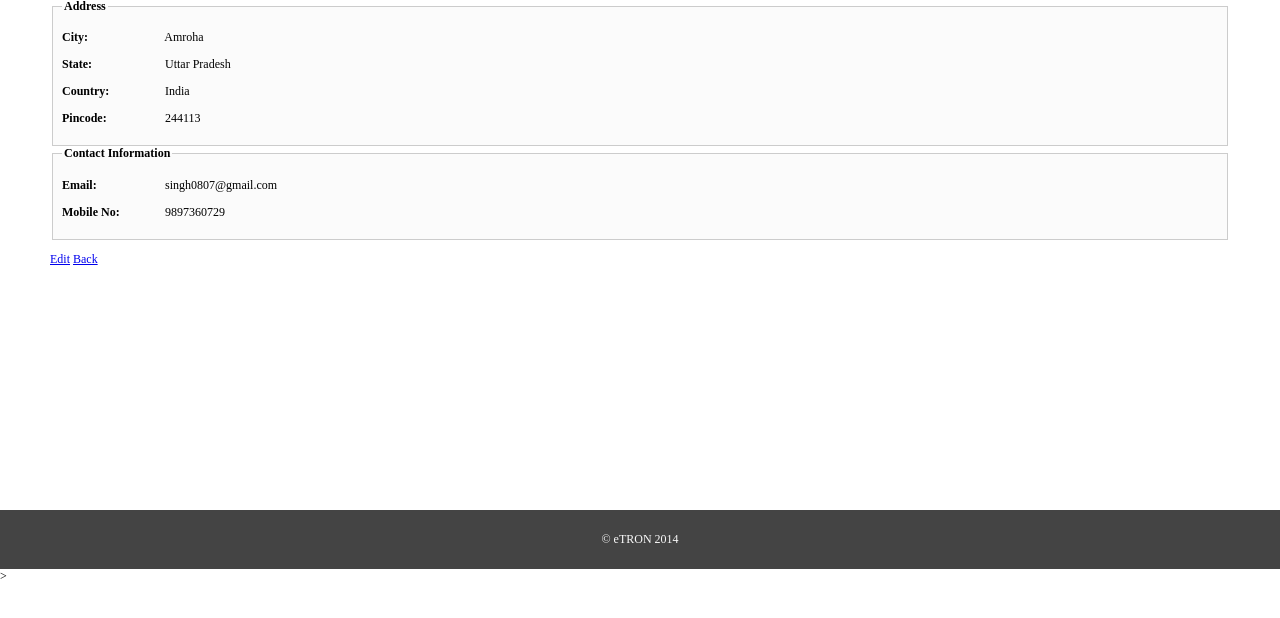
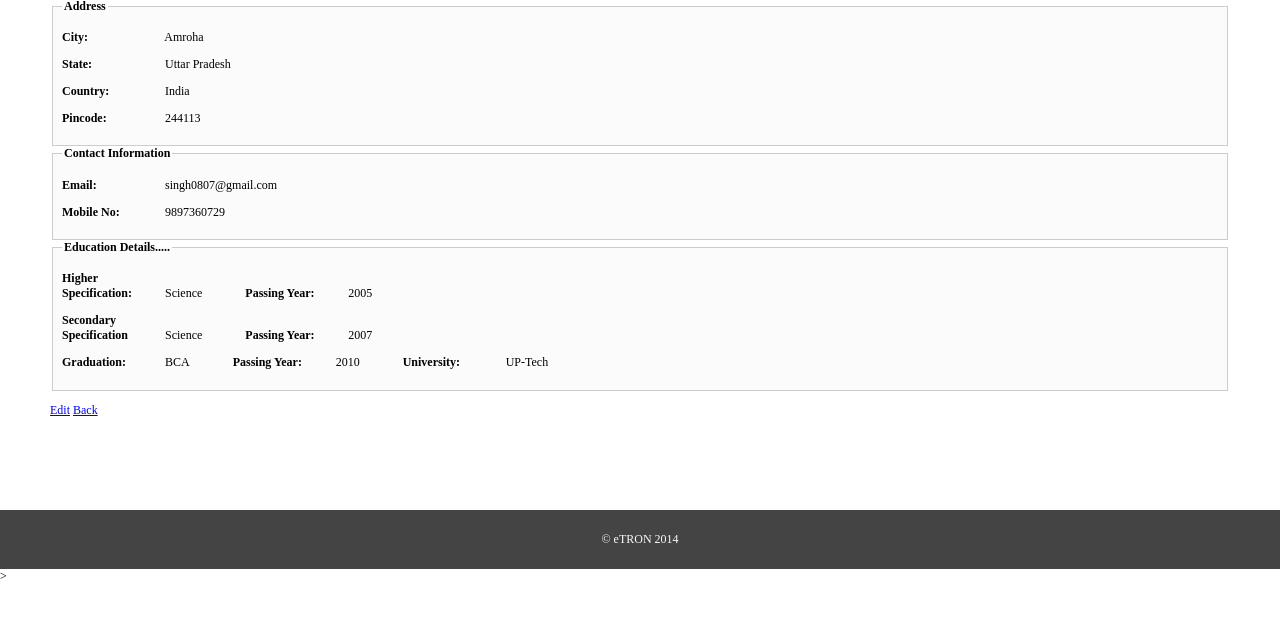
Before and after one commit to jeet15/django-projects, a Django app: page /view-employer/24 in a window 1280 px wide. Shown: the part 145-763 px from the top of the page. Run offline with Django 3.2, Linux system fonts and the light colour scheme; data comes from the database, SQL or seed files in the repository; both versions use the stored data as it was after the commit; parts of the project's set-up code (start-up, migrations or seed data) failed here and were passed over.

Commit message:
assignment

```diff
--- a/office/employment/templates/employment/view.html
+++ b/office/employment/templates/employment/view.html
@@ -46,6 +46,36 @@
 		</p>
 		</fieldset>
 
+		<fieldset>
+			<legend>Education Details.....</legend>
+			<p>
+				<label class="label">Higher Specification:</label>
+				<label class="info" style="margin-right:40px;">{{edu.higher_specification}}</label>
+
+
+				<label class="label">Passing Year:</label>
+				<label class="info">{{edu.higher_year}}</label>
+			</p>
+			<p>
+				<label class="label">Secondary Specification</label>
+				<label class="info" style="margin-right:40px;">{{edu.secondary_specification}}</label>
+
+				<label class="label">Passing Year:</label>
+				<label class="info" >{{edu.secondary_year}}</label>
+			</p>
+			<p>
+				<label class="label">Graduation:</label>
+				<label class="info" style="margin-right:40px;">{{edu.graduation}}</label>
+				<label class="label">Passing Year:</label>
+				<label class="info" style="margin-right:40px;">{{edu.year}}</label>
+				<label class="label">University:</label>
+				<label class="info">{{edu.university}}</label>
+			</p>
+
+
+
+		</fieldset>
+
 		<p>
 			<a href="{% url 'edit-employer' emp.id %}">Edit</a>
 			<a href="{% url 'home'%}">Back</a>
--- a/office/employment/views.py
+++ b/office/employment/views.py
@@ -11,10 +11,10 @@ def add_employer(request):
 	if 'POST' == request.method:
 		form = EmployerForm(request.POST)
 		edu = EducationForm(request.POST)
-		if form.is_valid():
-			if edu.is_valid():
-				form.save()
-				edu.save(id=id)
+		if form.is_valid()  and edu.is_valid():
+			employer = form.save()
+			if employer:
+				edu.save(employer, 'add')
 			messages.success(request, 'Details Inserted Successfully')
 			return redirect('home')
 		else:
@@ -24,11 +24,34 @@ def add_employer(request):
 		edu = EducationForm()
 	return render(request, 'employment/add.html', {'form':form,'edu':edu, 'action_title': 'Add Employer'})
 
+
+
+def update_employer(request):
+	if 'POST' == request.method:
+		form = EmployerForm(request.POST)
+		edu = EducationForm(request.POST)
+		if form.is_valid() and edu.is_valid():
+			employer = form.save()
+			if employer:
+				edu.save(employer,'update')
+				messages.success(request,'Data Updated Successfully')
+				return redirect('home')
+			else:
+				messages.error(request,'Data is invalid')
+		else:
+			form = EmployerForm()
+			edu = EducationForm()
+
+		return render(request, 'employment/add.html', {'form':form, 'edu':edu , 'action_title': 'Update Data'})
+
 def view_employer(request, id):
 	emp = Employer.objects.filter(id=id)
 	if emp:
 		emp = emp[0]
-		return render (request, 'employment/view.html', {'emp':emp})
+		edu = Education.objects.filter(employer = emp)
+		if edu:
+			edu = edu[0]
+		return render (request, 'employment/view.html', {'emp':emp, 'edu': edu})
 	else:
 		messages.error(request, 'Selected Employer doesn,t exit')
 		return redirect('home')
@@ -49,7 +72,19 @@ def edit_employer(request, id):
 			'mobile':emp.mobile
 
 			})
-		return render(request, 'employment/add.html',{'form':form, 'action_title':'Update Employer Details'})
+		edu = Education.objects.filter(employer=emp)
+		if edu:
+			edu = edu[0]
+			form1 = EducationForm({
+				'higher_specification':edu.higher_specification,
+				'higher_year':edu.higher_year,
+				'secondary_specification':edu.secondary_specification,
+				'secondary_year':edu.secondary_year,
+				'graduation':edu.graduation,
+				'year':edu.year,
+				'university':edu.university
+			})
+		return render(request, 'employment/add.html', {'form':form, 'edu':form1, 'action_title':'Update Employer Details'})
 	else:
 		messages.error(request, 'Selected Employer doesn,t exit')
 		return redirect('home')
@@ -57,17 +92,6 @@ def edit_employer(request, id):
 
 
 
-def add_education(request, id):
-	emp = Employer.objects.all()
-	if emp:
-		emp = emp[0]
-		if 'POST' == request.method:
-			form = EducationForm(request.POST)
-			if form.is_valid():
-				form.save()
-		else:
-			form = EducationForm()
-		return render(request, 'employment/more.html', {'form':form, 'action_title': 'Add Education', 'emp':emp})
 
 
 def del_profile(request, id):
```
Also changed, not shown: office/employment/forms.py (+29 -12 lines), office/db.sqlite3.
